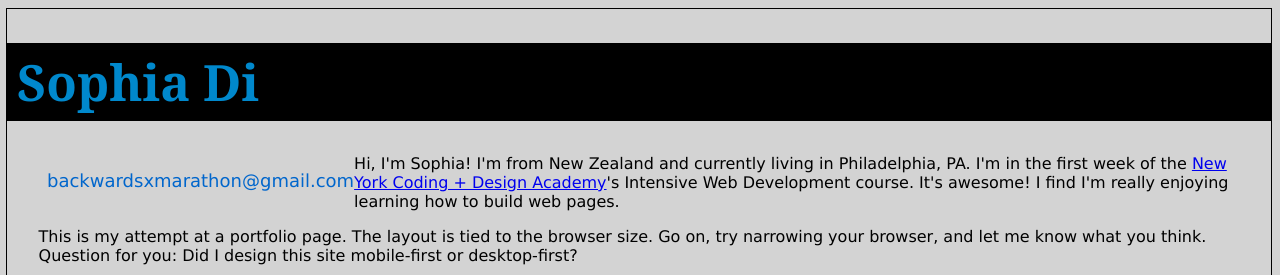
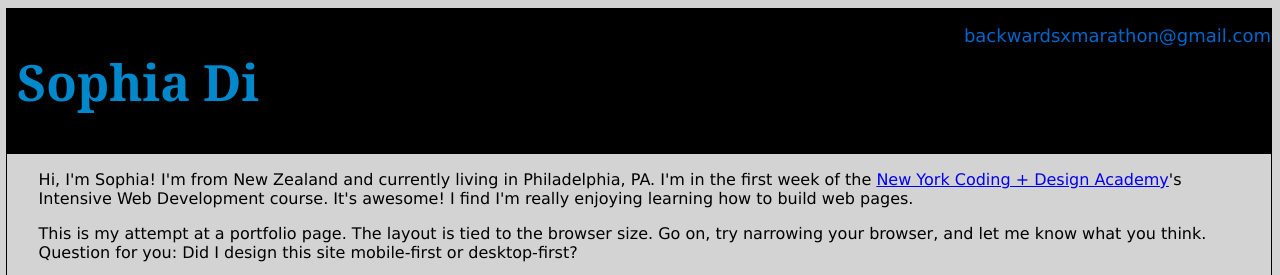
Before and after one commit to sophero/11.9_wednesday, a plain HTML site: page index.html in a window 1280 px wide. Shown: the top 275 px of the page. Drawn offline with Linux system fonts and the light colour scheme.

Commit message:
Updated that div

```diff
--- a/index.html
+++ b/index.html
@@ -6,13 +6,18 @@
 	<meta name="viewport" content="width=device-width, initial-scale=1">
 </head>
 <body>
+
 	<div class="wrapper">
+
 		<div class="header">
-			<h1 class="name">Sophia Di</h1>
-			<ul class="contact-details">
-				<li id="email-address">backwardsxmarathon@gmail.com</li>
-			</ul>
+			<header>
+				<h1 class="name">Sophia Di</h1>
+				<ul class="contact-details">
+					<li id="email-address">backwardsxmarathon@gmail.com</li>
+				</ul>
+			</header>
 		</div>
+
 		<article class="about-me">
 			<p>
 				Hi, I'm Sophia! I'm from New Zealand and currently living in Philadelphia, PA. I'm in the first week of the <a href="https://nycda.com" target="_blank">New York Coding + Design Academy</a>'s Intensive Web Development course. It's awesome! I find I'm really enjoying learning how to build web pages.
@@ -24,6 +29,7 @@
 				Disclaimer: Since I don't yet have a portfolio as such, I apologize for the stand-in image. This webpage is also unfinished!
 			</footer>
 		</article>
+
 		<div class="portfolio-container">
 			<article class="portfolio-item">
 				<img src="wittr.jpg">
@@ -38,6 +44,7 @@
 				<img src="wittr.jpg">
 			</article>
 		</div>
+
 	</div>
 </body>
 </html>
--- a/main.css
+++ b/main.css
@@ -21,11 +21,12 @@ body {
 	font-family: Georgia;
 	font-size: 50px;
 	padding: 5px 10px 5px 10px;
+	display: inline-block;
 }
 
 .contact-details {
 	list-style-type: none;
-	float: left;
+	float: right;
 }
 
 #email-address {
```
